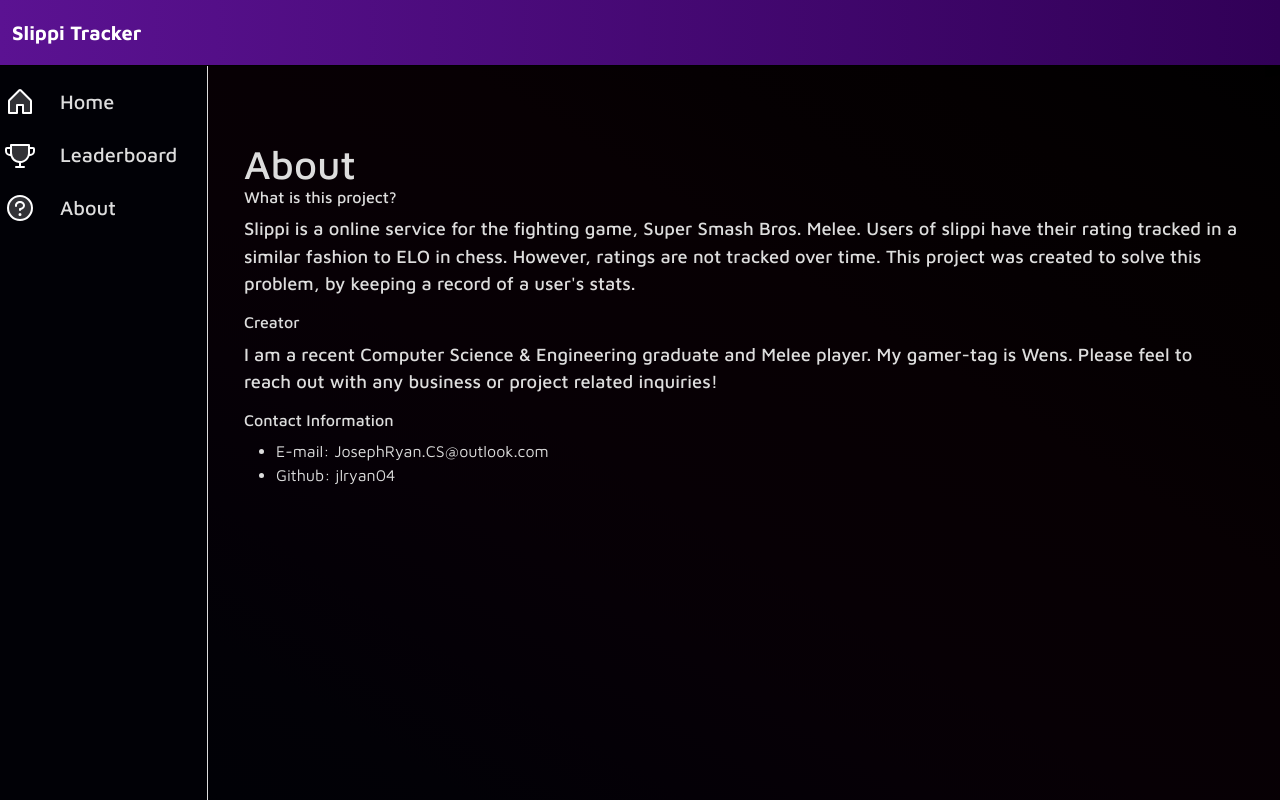
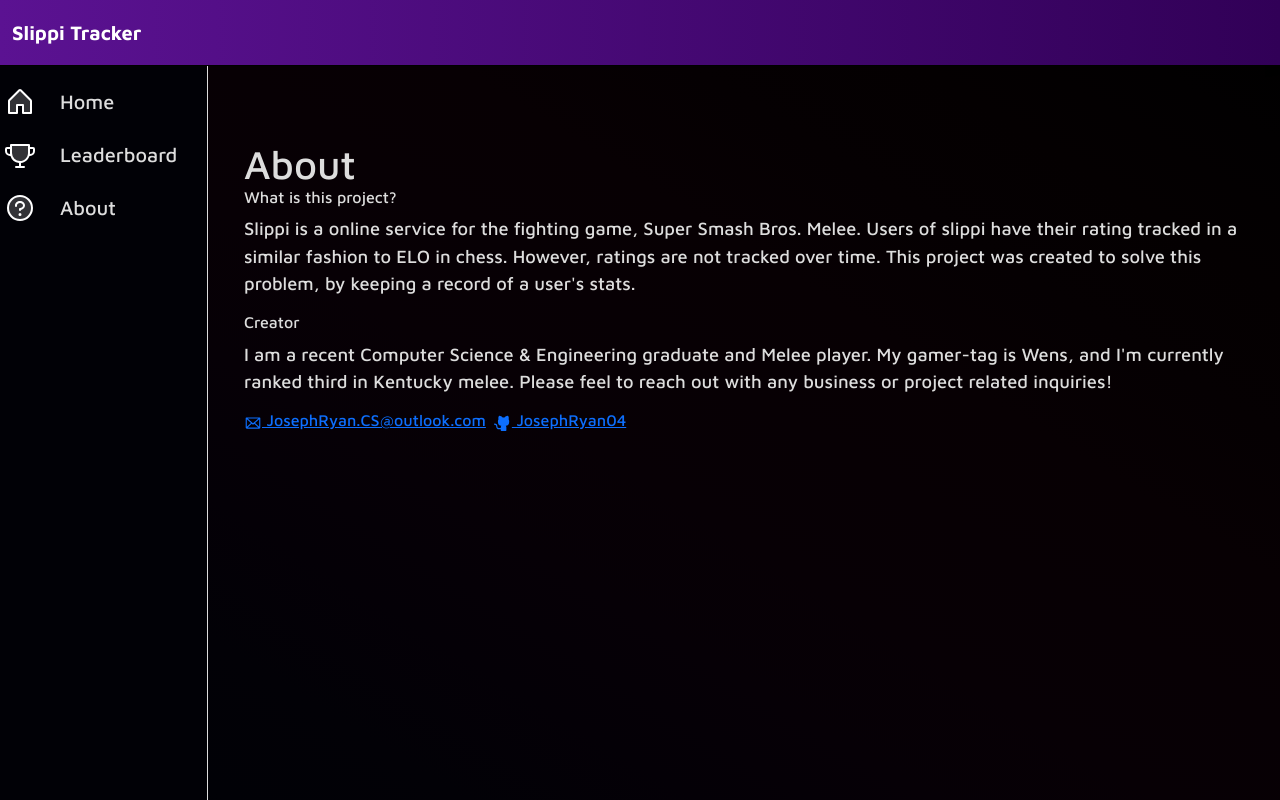
Before and after one commit to JosephRyan04/React-EloTracker, a React (Create React App) app: page /about in a window 1280 px wide. Built offline with nearby package versions, Linux system fonts and the light colour scheme.

Commit message:
About section update

```diff
--- a/src/pages/About.js
+++ b/src/pages/About.js
@@ -1,4 +1,5 @@
 import Body from '../components/Body';
+import { GithubLogo, Envelope } from '@phosphor-icons/react';
 
 export default function ExplorePage() {
 
@@ -13,14 +14,13 @@ export default function ExplorePage() {
         This project was created to solve this problem, by keeping a record of a user's stats.</p>
         <h6>Creator</h6>
         <p className='about'>
-          I am a recent Computer Science & Engineering graduate and Melee player. My gamer-tag is Wens. Please feel to reach out
-          with any business or project related inquiries!
+          I am a recent Computer Science & Engineering graduate and Melee player. My gamer-tag is Wens, and I'm currently ranked
+          third in Kentucky melee. Please feel to reach out with any business or project related inquiries!
         </p>
-        <h6>Contact Information</h6>
-        <ul>
-          <li>E-mail: JosephRyan.CS@outlook.com</li>
-          <li>Github: jlryan04</li>
-        </ul>
+        <div className='d-flex gap-2'>
+        <a href="mailto:JosephRyan.CS@outlook.com"><h6><Envelope size={18}/> JosephRyan.CS@outlook.com</h6></a>
+        <a href="https://github.com/JosephRyan04"><h6><GithubLogo size={18} weight="fill" /> JosephRyan04</h6></a>
+        </div>
       </div>
     </Body>
   );
```
